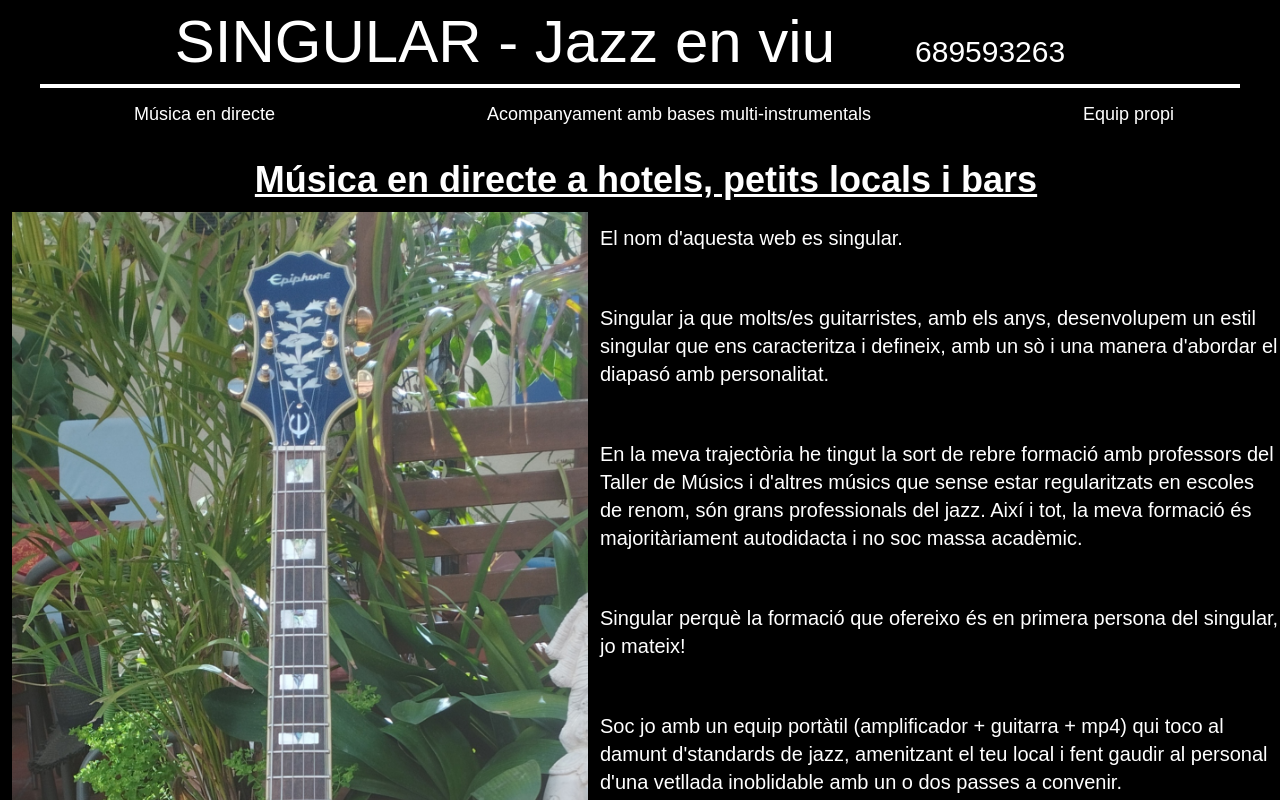
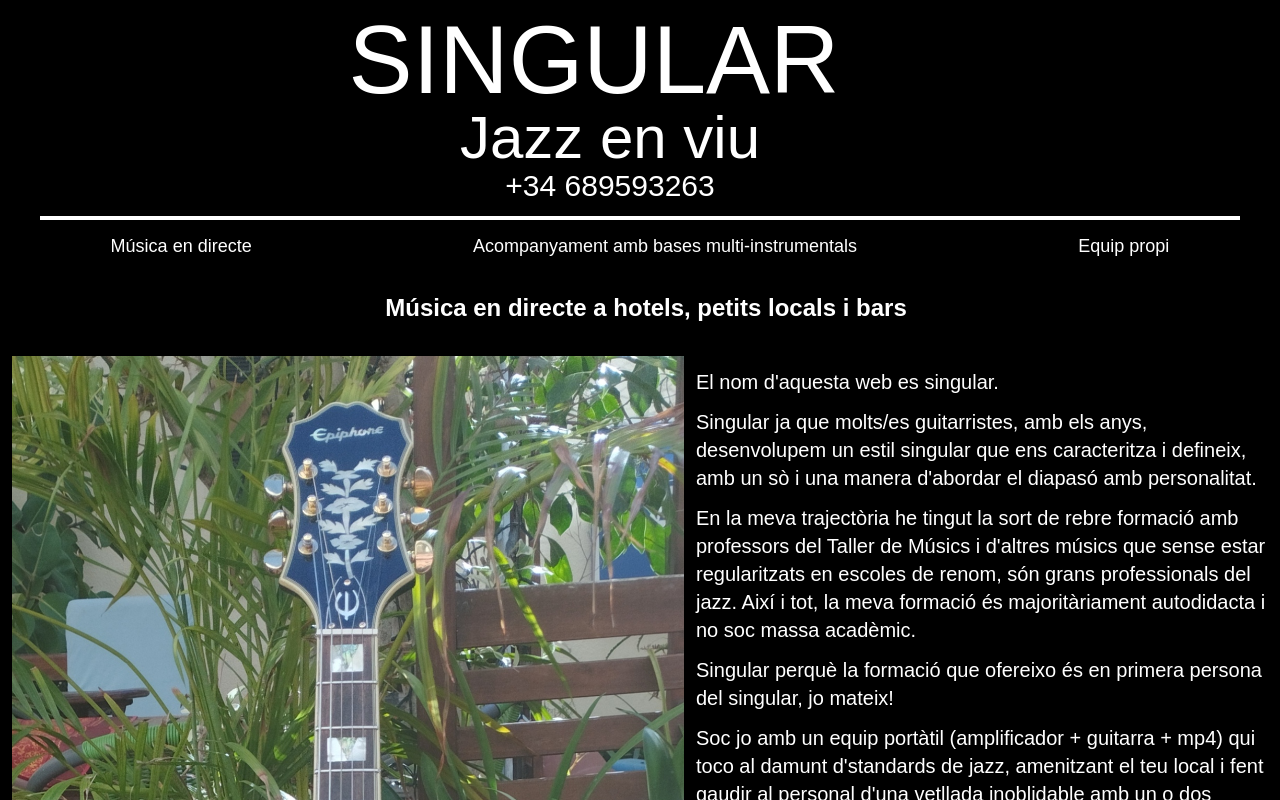
Before and after one commit to Meikakuzen/web-singular, a React (Vite) app: page / in a window 1280 px wide. Shown: the top 800 px of the page. Built offline with nearby package versions, Linux system fonts and the light colour scheme; a web font is replaced by a local one.

Commit message:
segon commit

```diff
--- a/src/App.jsx
+++ b/src/App.jsx
@@ -6,8 +6,8 @@ const App = () => {
   return (
     <>
     <Header />
-    <div className="flex flex-row justify-around ml-3 mt-3">
-      <h2 className="text-white text-lg ml-4">Música en directe</h2>
+    <div className="flex flex-row justify-around ml-3 mt-3 lg:ml-0">
+      <h2 className="text-white text-lg">Música en directe</h2>
       <h2 className="text-white text-lg">Acompanyament amb bases multi-instrumentals</h2>
       <h2 className="text-white text-lg">Equip propi</h2>
     </div>
--- a/src/components/Header.jsx
+++ b/src/components/Header.jsx
@@ -3,9 +3,10 @@ import React from 'react'
 const Header = () => {
   return (
     <>
-    <header className="flex justify-around mt-3 mb-3">
-      <h1 className="text-6xl text-white">SINGULAR - Jazz en viu
-      <span className="text-white text-3xl p-10 ml-10">689593263</span></h1>
+    <header className="container  sm:ml-11 justify-center mt-3 mb-3 flex-wrap flex-col gap-3 inline-block">
+      <h1 className="text-8xl text-white text-center">SINGULAR </h1>
+      <p className="text-6xl text-white text-center ml-8">Jazz en viu</p>
+      <p className="text-white text-3xl text-center ml-8">+34 689593263</p>
     </header>
     <hr className="border-white border-solid border-2 ml-10 mr-10" />
     </>
--- a/src/components/Section.jsx
+++ b/src/components/Section.jsx
@@ -4,9 +4,9 @@ import Image from '../assets/guit.jpg'
 const Section = () => {
   return (
     <section className="text-white text-xl mt-8 ml-3">
-      <h3 className="text-xl2 font-bold underline mb-3 text-center md:text-2xl xl:text-4xl">Música en directe a hotels, petits locals i bars</h3>
-      <div className="flex flex-col justify-center lg:flex-row">
-        <img className="max-w-xl" src={Image} alt="guitarra"/>
+      <h3 className="text-xl2 font-bold mb-8 text-center md:text-2xl xl:text-4xl">Música en directe a hotels, petits locals i bars</h3>
+      <div className="flex flex-col justify-center md:justify-center lg:flex-row">
+        <img className="max-w-2xl" src={Image} alt="guitarra"/>
         <div className="ml-3 flex flex-col align-center xl:gap-10">
           <p className="mt-3"> El nom d'aquesta web es singular. </p>
           <p className="mt-3">Singular ja que molts/es guitarristes, amb els anys, desenvolupem un estil singular
--- a/tailwind.config.js
+++ b/tailwind.config.js
@@ -4,6 +4,18 @@ module.exports = {
   ],
   theme: {
     extend: {},
+    screens: {
+      'sm': '340px',
+      'md': [
+        // Sidebar appears at 768px, so revert to `sm:` styles between 768px
+        // and 868px, after which the main content area is wide enough again to
+        // apply the `md:` styles.
+        {'min': '668px', 'max': '767px'},
+        {'min': '868px'}
+      ],
+      'lg': '1100px',
+      'xl': '1400px',
+       }
   },
   plugins: [],
 }
```
